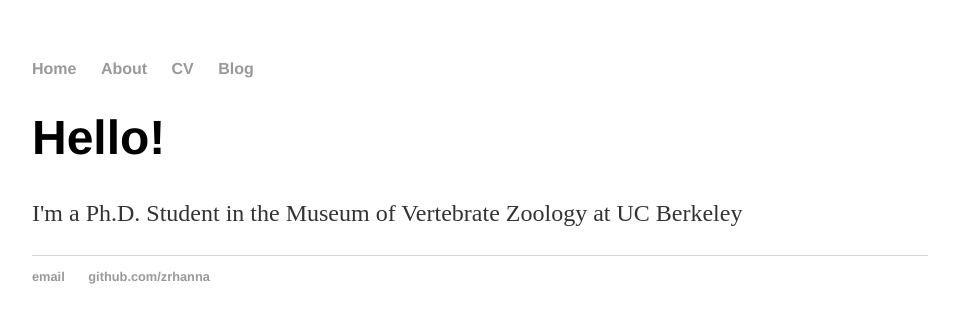
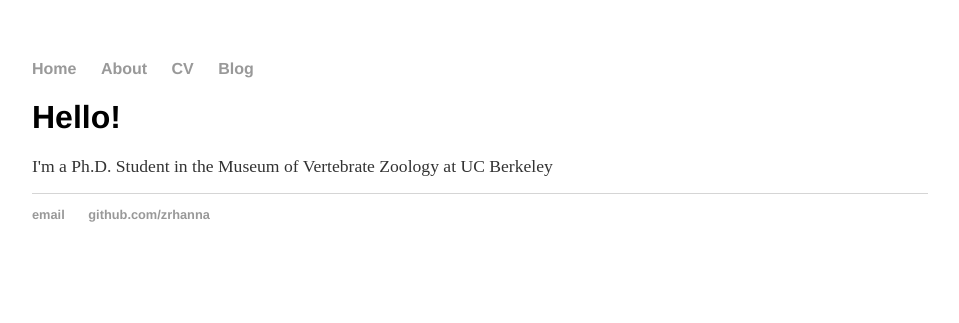
Before and after one commit to zacharyhanna/zacharyhanna.github.io, a Jekyll site: the page built from about/index.html, in a window 1280 px wide. Shown: the top 323 px of the page, without its empty margins (160-1119 px from the left). Built offline with Jekyll 4.4.1, drawn with Linux system fonts in a browser that asks for light colours.

Commit message:
Update main.css

```diff
--- a/css/main.css
+++ b/css/main.css
@@ -20,12 +20,12 @@ a:hover {
     text-decoration: underline;
 }
 h1 {
-    font-size: 3em;
+    font-size: 2em;
     font-family:'Helvetica', 'Arial', 'Sans-Serif';
 }
 p {
-    font-size: 1.5em;
-    line-height: 1.4em;
+    font-size: 1.1em;
+    line-height: 1.0em;
     color: #333;
 }
 footer {
```
